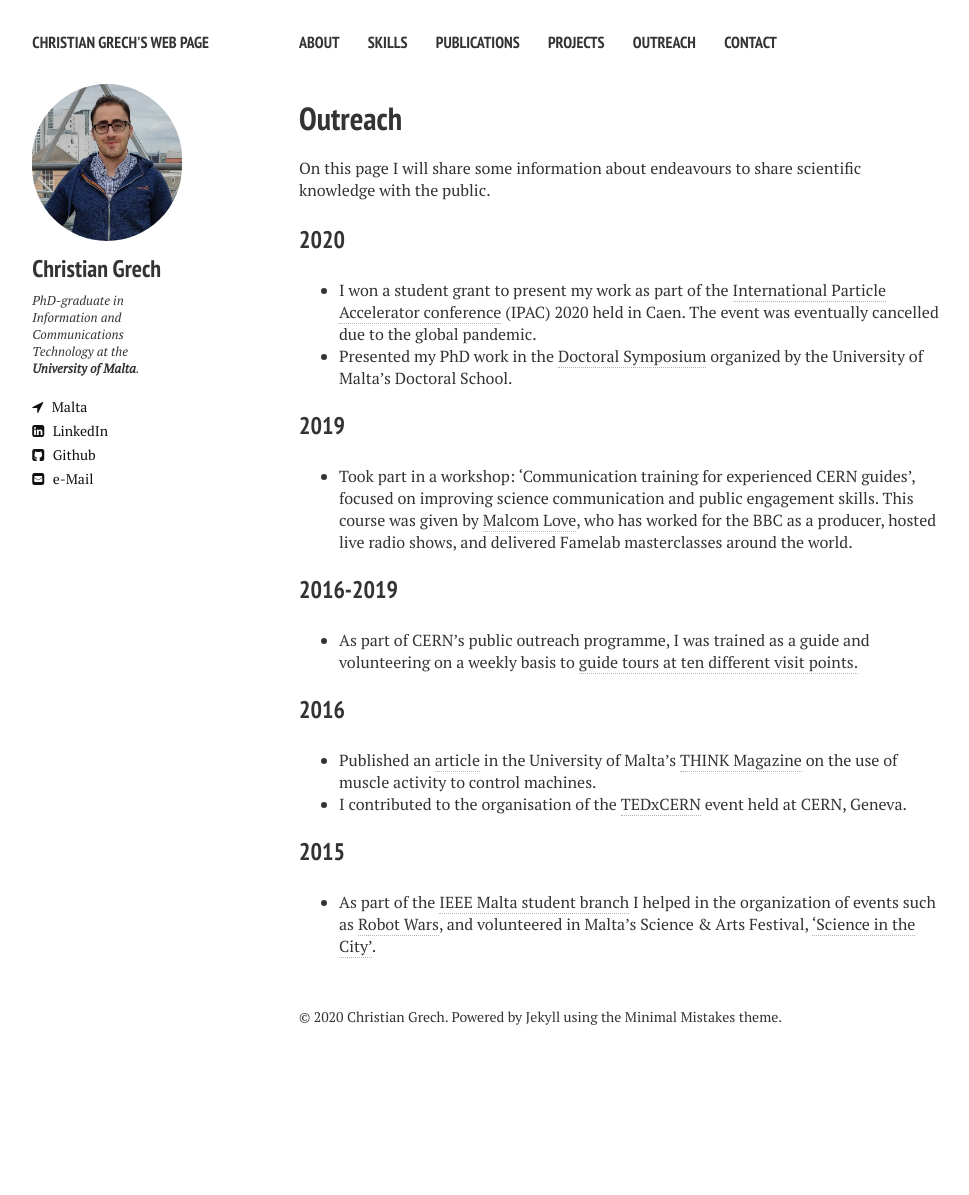
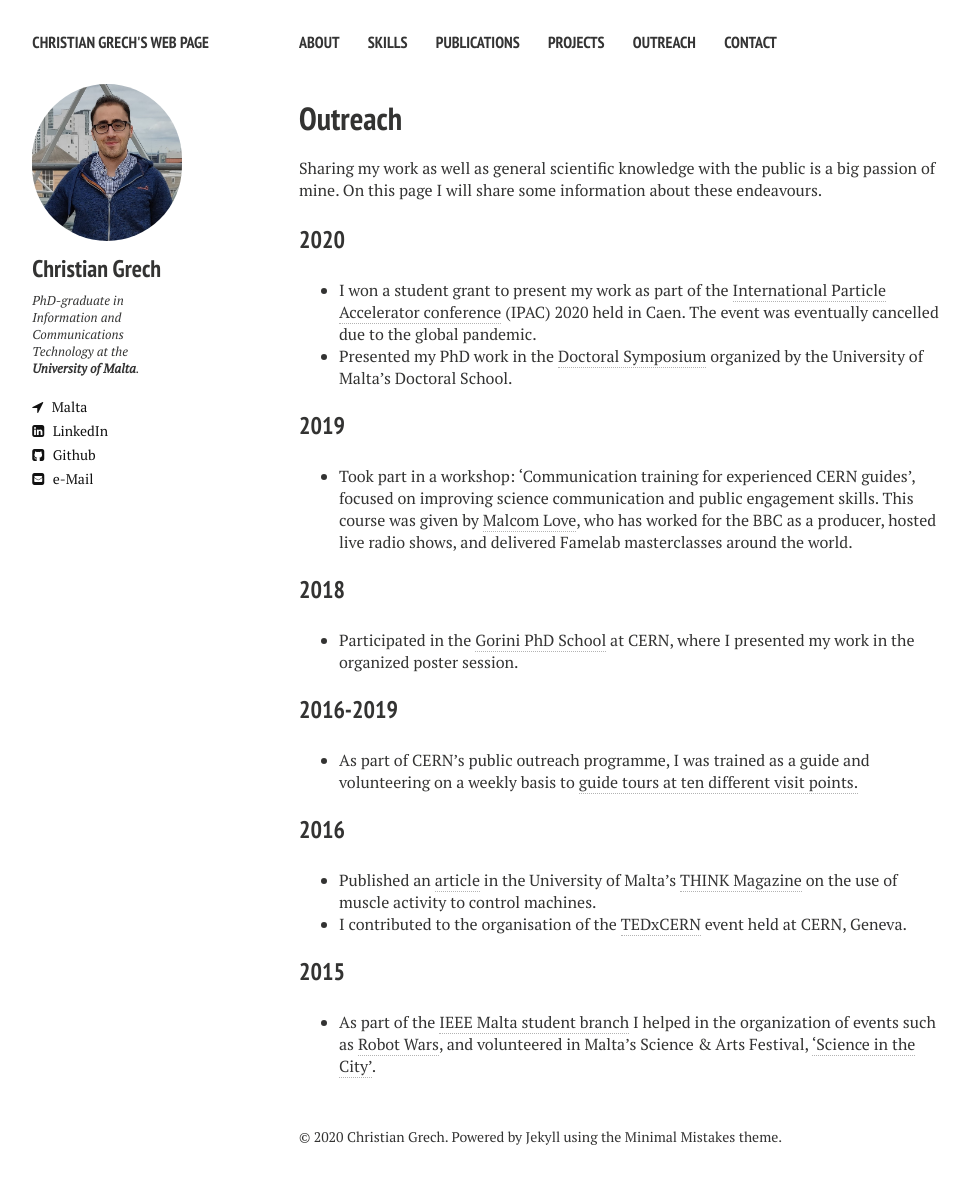
Before and after one commit to cgre23/cgre23.github.io, a Jekyll site: the page built from outreach.md, in a window 1280 px wide. Shown: the whole page, without its empty margins (21-990 px from the left). Built offline with Jekyll 4.4.1, drawn with Linux system fonts in a browser that asks for light colours; nearby versions of some CDN libraries; before the commit the page ends 1075 px from its top, so only the background shows below that.

Commit message:
Update outreach.md

```diff
--- a/outreach.md
+++ b/outreach.md
@@ -7,7 +7,7 @@ modified: 6-3-2018
 comments: false
 ---
 
-On this page I will share some information about endeavours to share scientific knowledge with the public.
+Sharing my work as well as general scientific knowledge with the public is a big passion of mine. On this page I will share some information about these endeavours.
 
 ### 2020
 * I won a student grant to present my work as part of the [International Particle Accelerator conference](https://www.ipac20.org/) (IPAC) 2020 held in Caen. The event was eventually cancelled due to the global pandemic.
@@ -15,6 +15,9 @@ On this page I will share some information about endeavours to share scientific
 
 ### 2019
 * Took part in a workshop: 'Communication training for experienced CERN guides', focused on improving science communication and public engagement skills. This course was given by [Malcom Love](http://www.malcolmlove.org/), who has worked for the BBC as a producer, hosted live radio shows, and delivered Famelab masterclasses around the world.
+
+### 2018
+* Participated in the [Gorini PhD School](https://www.gmee.org/gorini2018/) at CERN, where I presented my work in the organized poster session.
 
 ### 2016-2019
 * As part of CERN's public outreach programme, I was trained as a guide and volunteering on a weekly basis to [guide tours at ten different visit points.](https://timesofmalta.com/articles/view/university-science-students-visit-cern.674345)
```
